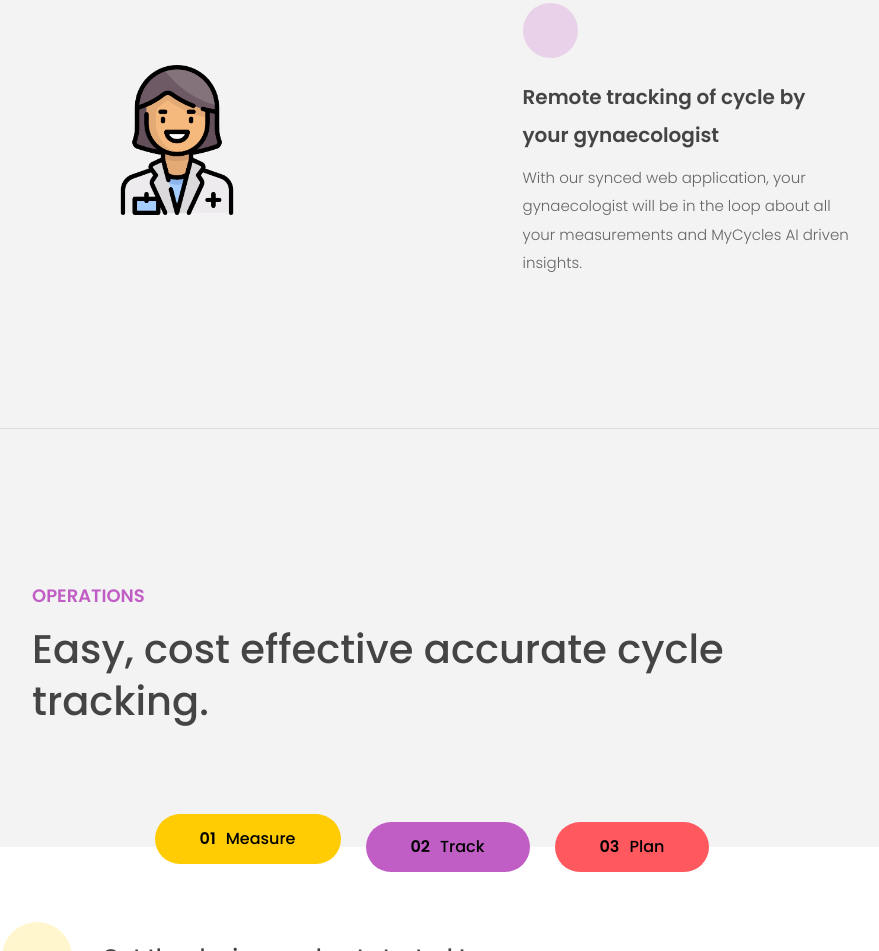
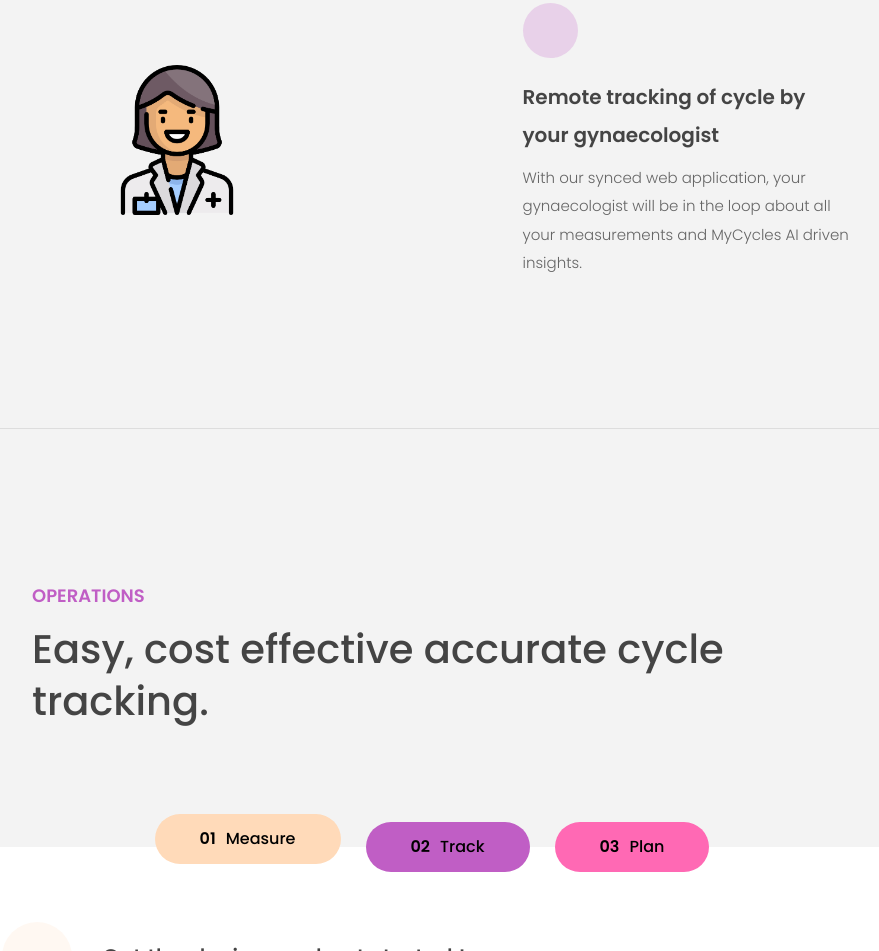
Before and after one commit to anish02shadow/anish02shadow.github.io, a plain HTML site: page index.html in a window 1280 px wide. Shown: the part 1849-2800 px from the top of the page, without its empty margins (208-1087 px from the left). Drawn offline with Linux system fonts and the light colour scheme.

Commit message:
Update style.css

```diff
--- a/style.css
+++ b/style.css
@@ -1,13 +1,13 @@
 :root {
   --color-primary: #c05ec5;
-  --color-secondary: #ffcb03;
-  --color-tertiary: #ff585f;
+  --color-secondary: #FFDAB9;
+  --color-tertiary: #FF69B4;
   --color-primary-darker: #984bbb;
-  --color-secondary-darker: #ffbb00;
-  --color-tertiary-darker: #fd424b;
+  --color-secondary-darker: #fcc492;
+  --color-tertiary-darker: #fa419d;
   --color-primary-opacity: #c05ec53a;
-  --color-secondary-opacity: #ffcd0331;
-  --color-tertiary-opacity: #ff58602d;
+  --color-secondary-opacity: #FFDAB931;
+  --color-tertiary-opacity: #FF69B42d;
   --gradient-primary: linear-gradient(to top left, #8c39b3, #e660da);
   --gradient-secondary: linear-gradient(to top left, #ffb003, #ffcb03);
 }
@@ -211,7 +211,7 @@ h4 {
   grid-column: 2 / 3;
   grid-row: 1 / span 4;
   transform: translateY(-6rem);
-  margin-top: 100px;
+  margin-top: 0px;
 }
 
 .highlight {
```
